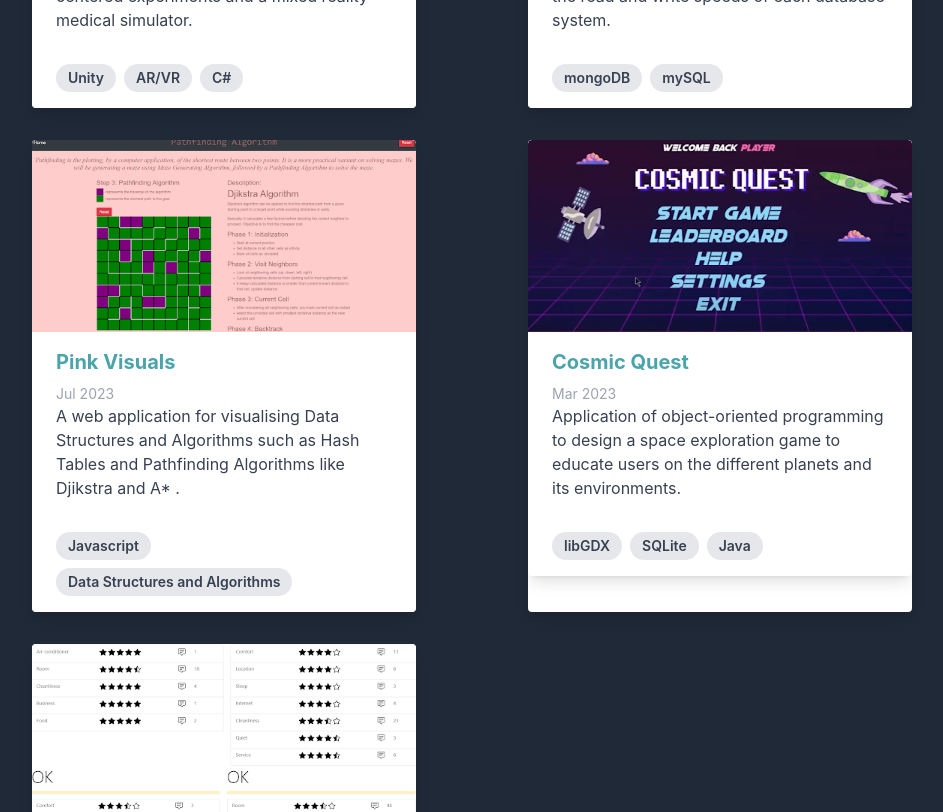
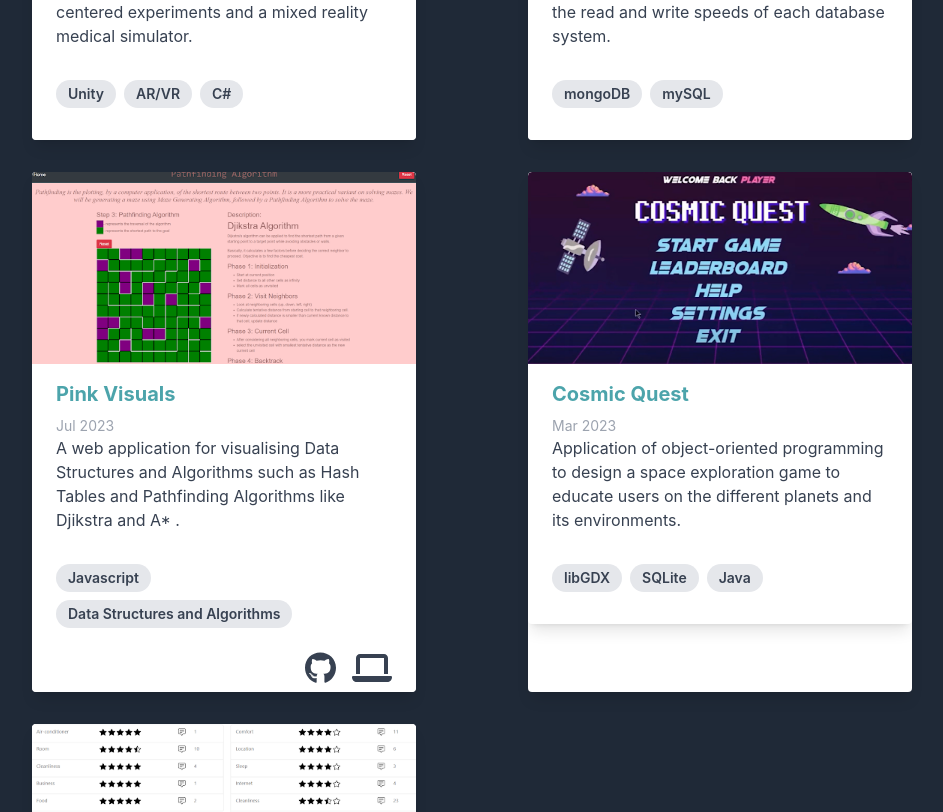
Before and after one commit to nickphoon/nickphoon.github.io, a React (Create React App) app: page / in a window 1280 px wide. Shown: the part 3220-4032 px from the top of the page, without its empty margins (128-1071 px from the left). Built offline with nearby package versions, Linux system fonts and the light colour scheme.

Commit message:
updated projects with source code and webpage

```diff
--- a/src/App.js
+++ b/src/App.js
@@ -145,7 +145,9 @@ function App() {
       image: PINK,
       date: "Jul 2023",
       techStack: ['Javascript', 'Data Structures and Algorithms'],
-      videoUrl: "https://youtu.be/_B1rxbQVOoc"
+      videoUrl: "https://youtu.be/_B1rxbQVOoc",
+      sourceCodeUrl:"https://github.com/nickphoon/pinkvisuals",
+      webpageUrl:"https://nickphoon.github.io/pinkvisuals/home.html",
     },
 
     {
@@ -162,8 +164,8 @@ function App() {
       image: HORSAUI,
       date: "Sep 2022",
       techStack: ['Flask', 'Selenium', 'Matplotlib'],
-      videoUrl: "https://youtu.be/6rroISIO6HI"
-
+      videoUrl: "https://youtu.be/6rroISIO6HI",
+      sourceCodeUrl:"https://github.com/nickphoon/HORSAUI",
     },
     // {
     //   title: 'SiT n Drink',
--- a/src/components/project.js
+++ b/src/components/project.js
@@ -1,4 +1,7 @@
 import React from 'react';
+import { FontAwesomeIcon } from '@fortawesome/react-fontawesome';
+import { faGithub } from '@fortawesome/free-brands-svg-icons';
+import { faLaptop } from '@fortawesome/free-solid-svg-icons';
 
 const ProjectCard = ({ project }) => {
   // Conditional rendering for the image or fallback text
@@ -14,14 +17,44 @@ const ProjectCard = ({ project }) => {
     </div>
   );
 
+  // Conditional rendering for icons
+  const renderIcons = (
+    <div className="flex justify-end space-x-4 px-6 py-2">
+      {project.sourceCodeUrl && (
+        <a
+          href={project.sourceCodeUrl}
+          target="_blank"
+          rel="noopener noreferrer"
+          className="text-gray-700 dark:text-gray-300 hover:text-white"
+        >
+          <FontAwesomeIcon icon={faGithub} size="2xl" />
+        </a>
+      )}
+      {project.webpageUrl && (
+        <a
+          href={project.webpageUrl}
+          target="_blank"
+          rel="noopener noreferrer"
+          className="text-gray-700 dark:text-gray-300 hover:text-white"
+        >
+          <FontAwesomeIcon icon={faLaptop} size="2xl" />
+        </a>
+      )}
+    </div>
+  );
+
   // Conditional rendering for the project card's content
   const cardContent = (
     <div className="max-w-sm rounded overflow-hidden shadow-lg bg-white dark:bg-gray-800">
       {renderImage}
       <div className="px-6 py-4">
-        <h3 className="font-bold text-xl mb-2"style={{ color: '#4ca4ab' }}>{project.title}</h3>
+        <h3 className="font-bold text-xl mb-2" style={{ color: '#4ca4ab' }}>
+          {project.title}
+        </h3>
         <p className="text-sm text-gray-400">{project.date}</p>
-        <p className="text-gray-700 dark:text-gray-300 text-base">{project.description}</p>
+        <p className="text-gray-700 dark:text-gray-300 text-base">
+          {project.description}
+        </p>
       </div>
       <div className="px-6 pt-4 pb-2">
         {project.techStack.map((tech, index) => (
@@ -33,6 +66,7 @@ const ProjectCard = ({ project }) => {
           </span>
         ))}
       </div>
+      {renderIcons}
     </div>
   );
 
```
